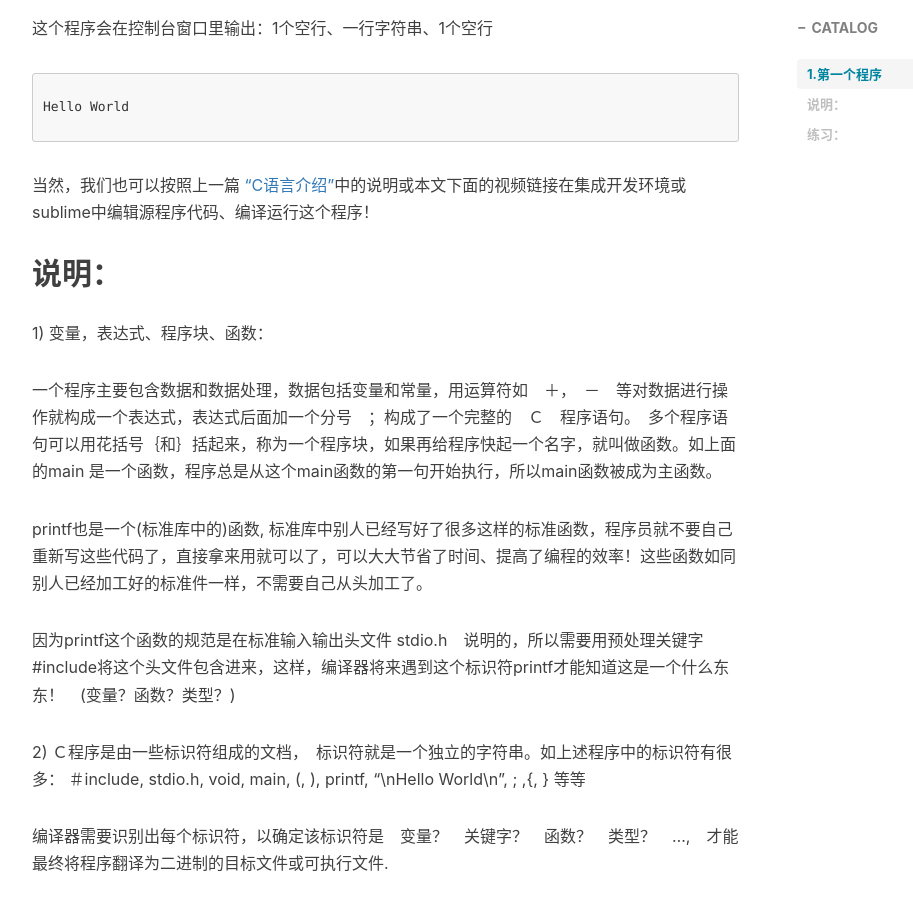
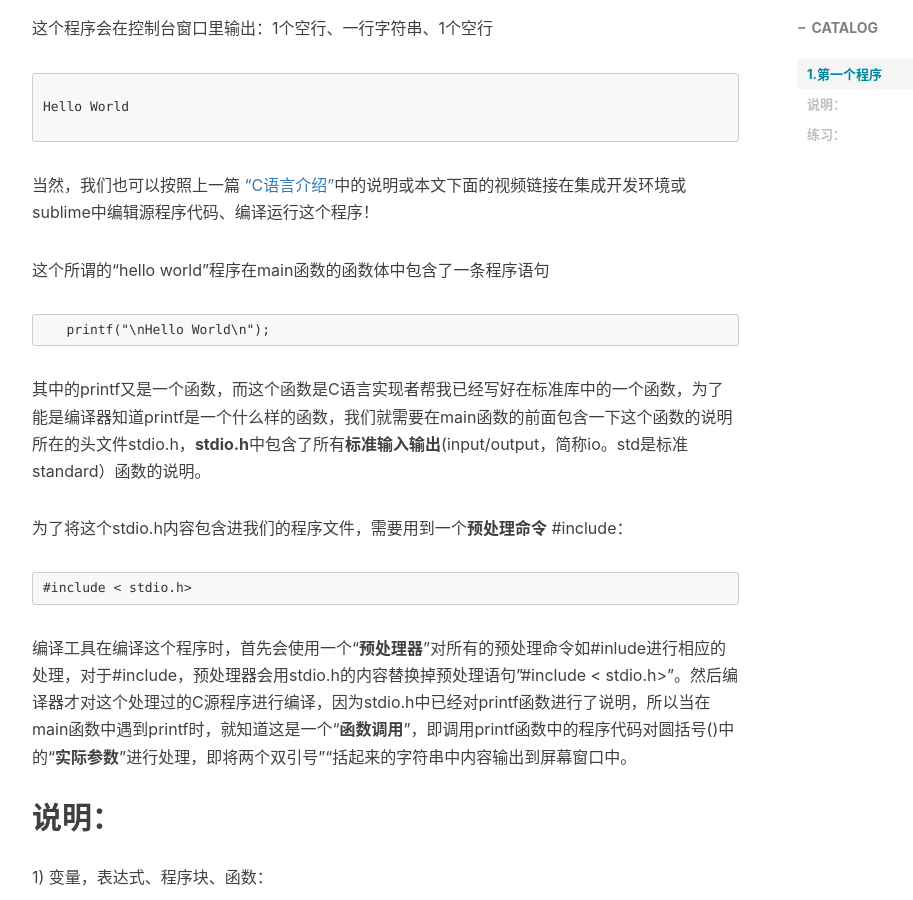
Before and after one commit to xuepro/xuepro.github.io, a Jekyll site: the page built from _posts/2017-10-30-1. C语言教程-第一个程序.md, in a window 1280 px wide and 900 px high, scrolled down 1682 px. Shown: the whole window, without its empty margins (233-1146 px from the left). Built offline with Jekyll 4.4.1, drawn with Linux system fonts in a browser that asks for light colours; nearby versions of some CDN libraries; comment, search, counter and statistics services are not loaded.

Commit message:
Update 2017-10-30-1. C语言教程-第一个程序.md

````diff
--- a/_posts/2017-10-30-1. C语言教程-第一个程序.md
+++ b/_posts/2017-10-30-1. C语言教程-第一个程序.md
@@ -63,6 +63,18 @@ Hello World
 
 当然，我们也可以按照上一篇 ["C语言介绍"](https://xuepro.xcguan.net/2017/10/30/0.-C%E8%AF%AD%E8%A8%80%E6%95%99%E7%A8%8B-C%E8%AF%AD%E8%A8%80%E4%BB%8B%E7%BB%8D/)中的说明或本文下面的视频链接在集成开发环境或sublime中编辑源程序代码、编译运行这个程序！
 
+这个所谓的“hello world”程序在main函数的函数体中包含了一条程序语句
+```
+   printf("\nHello World\n");
+```
+其中的printf又是一个函数，而这个函数是C语言实现者帮我已经写好在标准库中的一个函数，为了能是编译器知道printf是一个什么样的函数，我们就需要在main函数的前面包含一下这个函数的说明所在的头文件stdio.h，**stdio.h**中包含了所有**标准输入输出**(input/output，简称io。std是标准standard）函数的说明。
+
+为了将这个stdio.h内容包含进我们的程序文件，需要用到一个**预处理命令** #include：
+```
+#include < stdio.h>
+```
+编译工具在编译这个程序时，首先会使用一个“**预处理器**”对所有的预处理命令如#inlude进行相应的处理，对于#include，预处理器会用stdio.h的内容替换掉预处理语句"#include < stdio.h>"。然后编译器才对这个处理过的C源程序进行编译，因为stdio.h中已经对printf函数进行了说明，所以当在main函数中遇到printf时，就知道这是一个“**函数调用**”，即调用printf函数中的程序代码对圆括号()中的“**实际参数**”进行处理，即将两个双引号""括起来的字符串中内容输出到屏幕窗口中。
+
 
 
 ## 说明：
````
